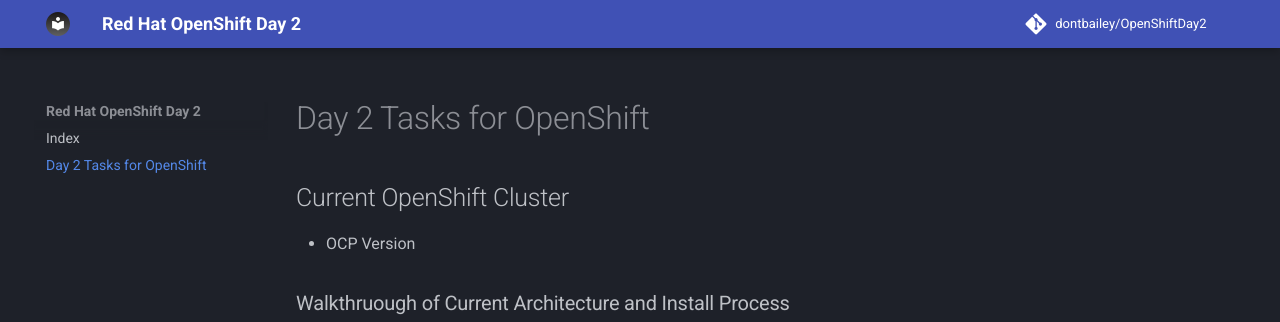
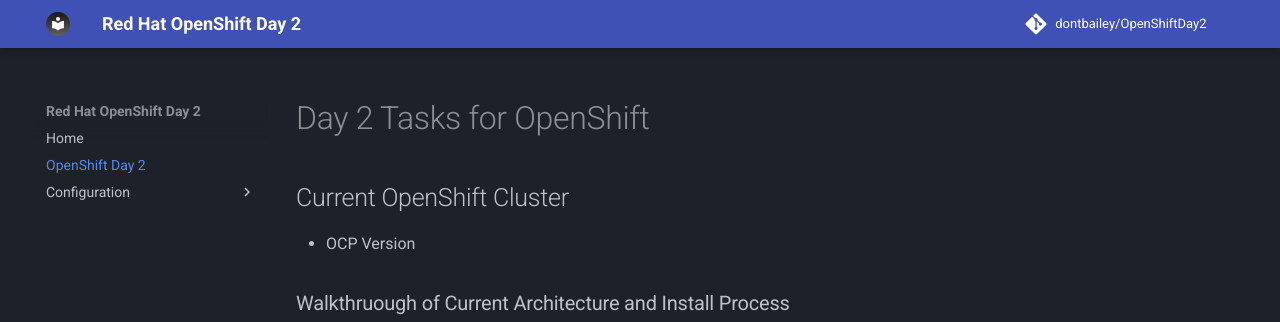
Before and after one commit to dontbailey/OpenShiftDay2, an MkDocs documentation site: the page built from docs/OpenShift_day2.md, in a window 1280 px wide. Shown: the top 322 px of the page. Built offline with MkDocs 1.6.1 and Material for MkDocs 9.7.7, drawn with Linux system fonts in a browser that asks for light colours; comment, search, counter and statistics services are not loaded; part of the change alters nothing that is shown.

Commit message:
Update mkdocs.yml

```diff
--- a/mkdocs.yml
+++ b/mkdocs.yml
@@ -9,9 +9,12 @@ repo_name: dontbailey/OpenShiftDay2
 repo_url: https://github.com/dontbailey/OpenShiftDay2
 
 nav:
-    - Index:
-          - index.md
-    - OpenShift_day2.md
+    - Home: index.md
+    - OpenShift Day 2: OpenShift_day2.md
+    - Configuration:
+          - Identity Provider: config-identity-provider.md
+          - Image Registry: config-image-registry.md
+          - Global Pull Secret: update-global-pull-secret.md
 theme:
     name: material
     logo: assets/images/favicon.png
@@ -20,7 +23,6 @@ theme:
     features:
         - navigation.indexes
 plugins:
-    - d2
     - open-in-new-tab
 markdown_extensions:
     - def_list
```
